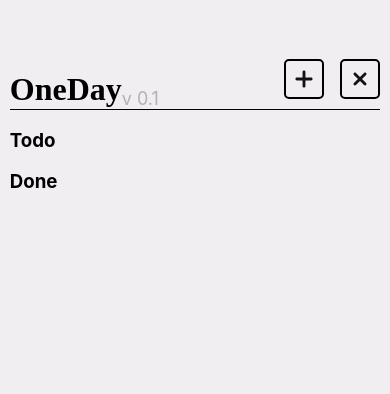
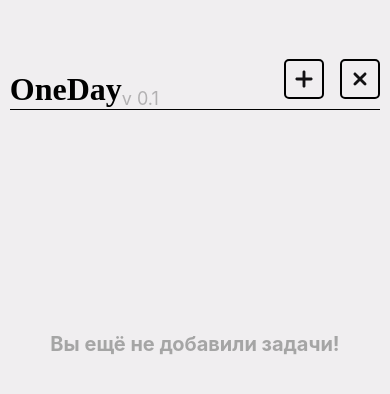
Before and after one commit to snaf-trip/oneDay, a React (Create React App) app: page / in a window 390 px wide. Shown: the top 394 px of the page. Built offline with nearby package versions, Linux system fonts and the light colour scheme.

Commit message:
added text if none tasks

```diff
--- a/public/index.html
+++ b/public/index.html
@@ -23,7 +23,7 @@
       work correctly both with client-side routing and a non-root public URL.
       Learn how to configure a non-root public URL by running `npm run build`.
     -->
-  <title>React App</title>
+  <title>OneDay</title>
 </head>
 
 <body>
--- a/src/App.js
+++ b/src/App.js
@@ -6,6 +6,7 @@ import ModalWindow from "./components/Modal/ModalWindow/ModalWindow.jsx";
 import AddTask from "./components/Modal/ModalContent/AddTask/AddTask.jsx";
 import InfoTask from "./components/Modal/ModalContent/InfoTaskTEST/InfoTask.jsx";
 import DeleteAllTasks from "./components/Modal/ModalContent/deleteAllTasks/DeleteAllTasks.jsx";
+import NoneTasks from "./components/NoneTasks/NoneTasks.jsx";
 
 
 function App() {
@@ -60,10 +61,14 @@ function App() {
     <>
       <div className='container'>
         <Header addTask={addTask} delTasks={delTasks} />
-        <div className='lists'>
-          <TodoList todos={todos} onToggle={toggleTodo} deleteTask={deleteTask} setActive={setModalActive} setContent={setModalContent} setTodo={setTodo} />
-          <DoneList todos={todos} onToggle={toggleTodo} deleteTask={deleteTask} setActive={setModalActive} setContent={setModalContent} setTodo={setTodo} />
-        </div>
+        {todos.length === 0 ?
+          <NoneTasks />
+          :
+          <div className='lists'>
+            <TodoList todos={todos} onToggle={toggleTodo} deleteTask={deleteTask} setActive={setModalActive} setContent={setModalContent} setTodo={setTodo} />
+            <DoneList todos={todos} onToggle={toggleTodo} deleteTask={deleteTask} setActive={setModalActive} setContent={setModalContent} setTodo={setTodo} />
+          </div>
+        }
       </div>
       <ModalWindow active={modalActive} setActive={setModalActive} >
         {
--- /dev/null
+++ b/src/components/NoneTasks/NoneTasks.css
@@ -0,0 +1,37 @@
+.noneTaskContainer {
+  display: flex;
+  align-items: center;
+  justify-content: center;
+  margin-top: 15%;
+  font-size: 40px;
+  font-weight: bold;
+  color: #A5A5A5;
+}
+
+@media (max-width: 800px) {
+  .noneTaskContainer {
+    margin-top: 30%;
+    font-size: 40px;
+  }
+}
+
+@media (max-width: 600px) {
+  .noneTaskContainer {
+    margin-top: 40%;
+    font-size: 36px;
+  }
+}
+
+@media (max-width: 540px) {
+  .noneTaskContainer {
+    margin-top: 50%;
+    font-size: 30px;
+  }
+}
+
+@media (max-width: 458px) {
+  .noneTaskContainer {
+    margin-top: 60%;
+    font-size: 20px;
+  }
+}
--- /dev/null
+++ b/src/components/NoneTasks/NoneTasks.jsx
@@ -0,0 +1,12 @@
+import React from "react";
+import './NoneTasks.css'
+
+function NoneTask() {
+  return (
+    <div className='noneTaskContainer'>
+      <span>Вы ещё не добавили задачи!</span>
+    </div>
+  )
+}
+
+export default NoneTask;
```
